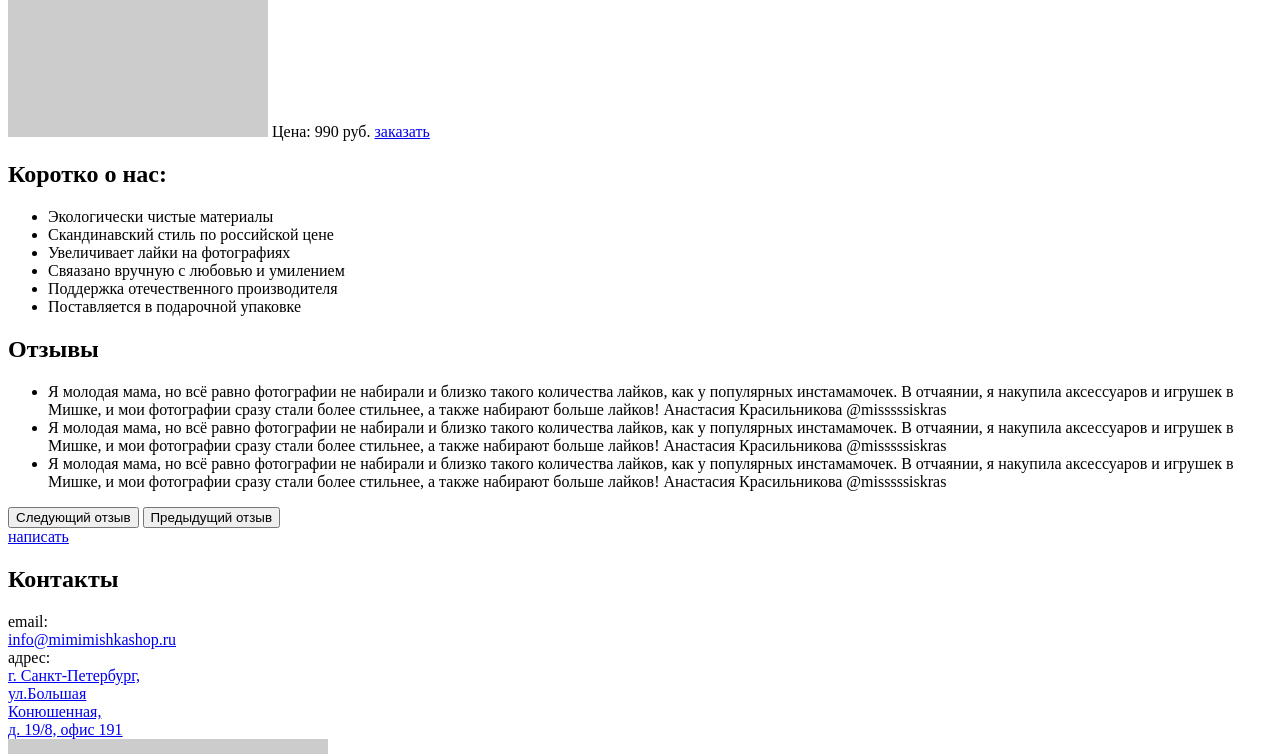
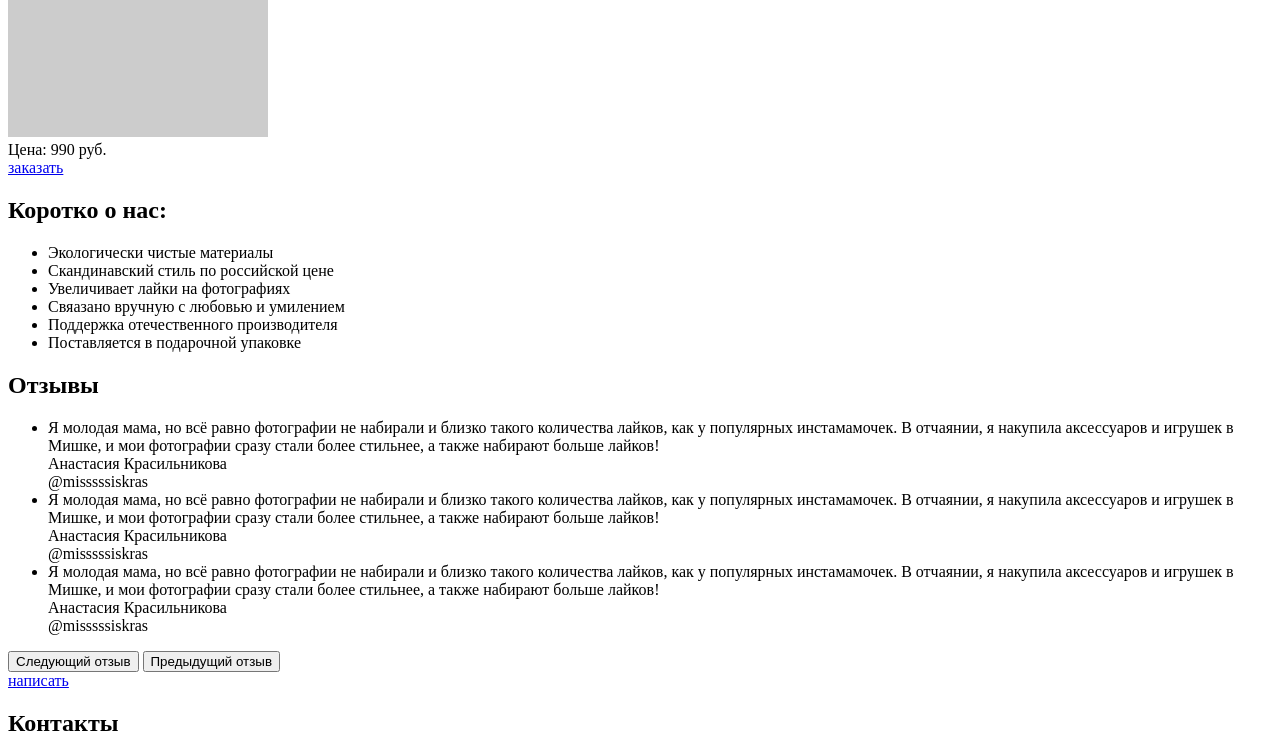
Before and after one commit to dima716/4118-mishka, a website: page index.html in a window 1280 px wide. Shown: the part 760-1514 px from the top of the page. Drawn offline with Linux system fonts and the light colour scheme; placeholder pictures from the web are drawn by us.

Commit message:
Substitue span for div

```diff
--- a/index.html
+++ b/index.html
@@ -52,7 +52,7 @@
           </tr>
         </table>
         <img class="product-of-week__image" src="http://placehold.it/260x315" width="260" height="315" alt="Товар недели">
-        <span class="product-of-week__price">Цена: 990 руб.</span>
+        <div class="product-of-week__price">Цена: 990 руб.</div>
         <a class="btn product-of-week__order" href="#">заказать</a>
       </section>
       <section class="about">
@@ -74,22 +74,22 @@
               Я молодая мама, но всё равно фотографии не набирали и близко такого количества лайков,
               как у популярных инстамамочек. В отчаянии, я накупила аксессуаров и игрушек в Мишке,
               и мои фотографии сразу стали более стильнее, а также набирают больше лайков!
-              <span class="references-slider__author">Анастасия Красильникова</span>
-              <span class="references-slider__nickname">@misssssiskras</span>
+              <div class="references-slider__author">Анастасия Красильникова</div>
+              <div class="references-slider__nickname">@misssssiskras</div>
             </li>
             <li class="references-slider__item">
               Я молодая мама, но всё равно фотографии не набирали и близко такого количества лайков,
               как у популярных инстамамочек. В отчаянии, я накупила аксессуаров и игрушек в Мишке,
               и мои фотографии сразу стали более стильнее, а также набирают больше лайков!
-              <span class="references-slider__author">Анастасия Красильникова</span>
-              <span class="references-slider__nickname">@misssssiskras</span>
+              <div class="references-slider__author">Анастасия Красильникова</div>
+              <div class="references-slider__nickname">@misssssiskras</div>
             </li>
             <li class="references-slider__item">
               Я молодая мама, но всё равно фотографии не набирали и близко такого количества лайков,
               как у популярных инстамамочек. В отчаянии, я накупила аксессуаров и игрушек в Мишке,
               и мои фотографии сразу стали более стильнее, а также набирают больше лайков!
-              <span class="references-slider__author">Анастасия Красильникова</span>
-              <span class="references-slider__nickname">@misssssiskras</span>
+              <div class="references-slider__author">Анастасия Красильникова</div>
+              <div class="references-slider__nickname">@misssssiskras</div>
             </li>
           </ul>
           <div class="references-slider__navigation">
@@ -132,7 +132,7 @@
         </div>
       </section>
       <section class="copyright">
-        <span class="copyright__text">Разработано</span>
+        <div class="copyright__text">Разработано</div>
         <a class="copyright__logo" href="https://htmlacademy.ru">
           <img src="http://placehold.it/27x34" width="27" height="34" alt="HTML Academy">
         </a>
```
Also changed, not shown: catalog.html (+2 -2 lines), form.html (+1 -1 lines).
